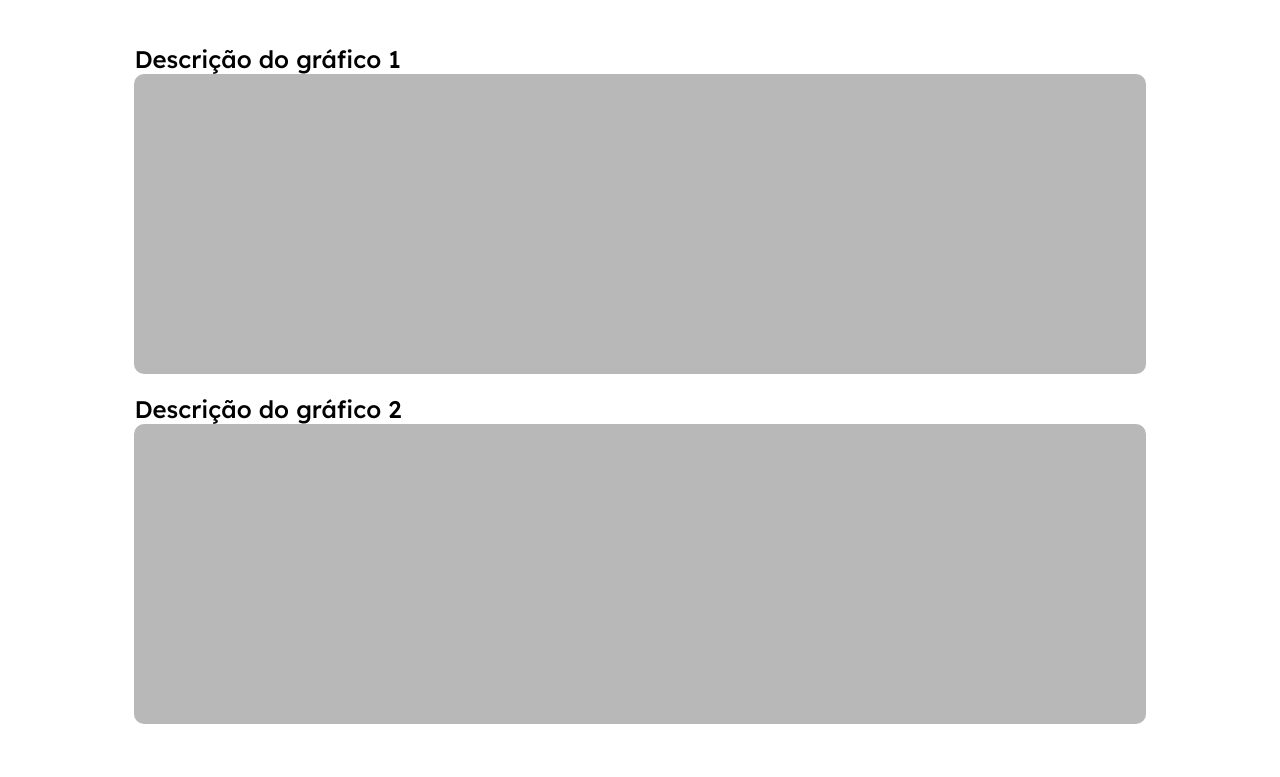
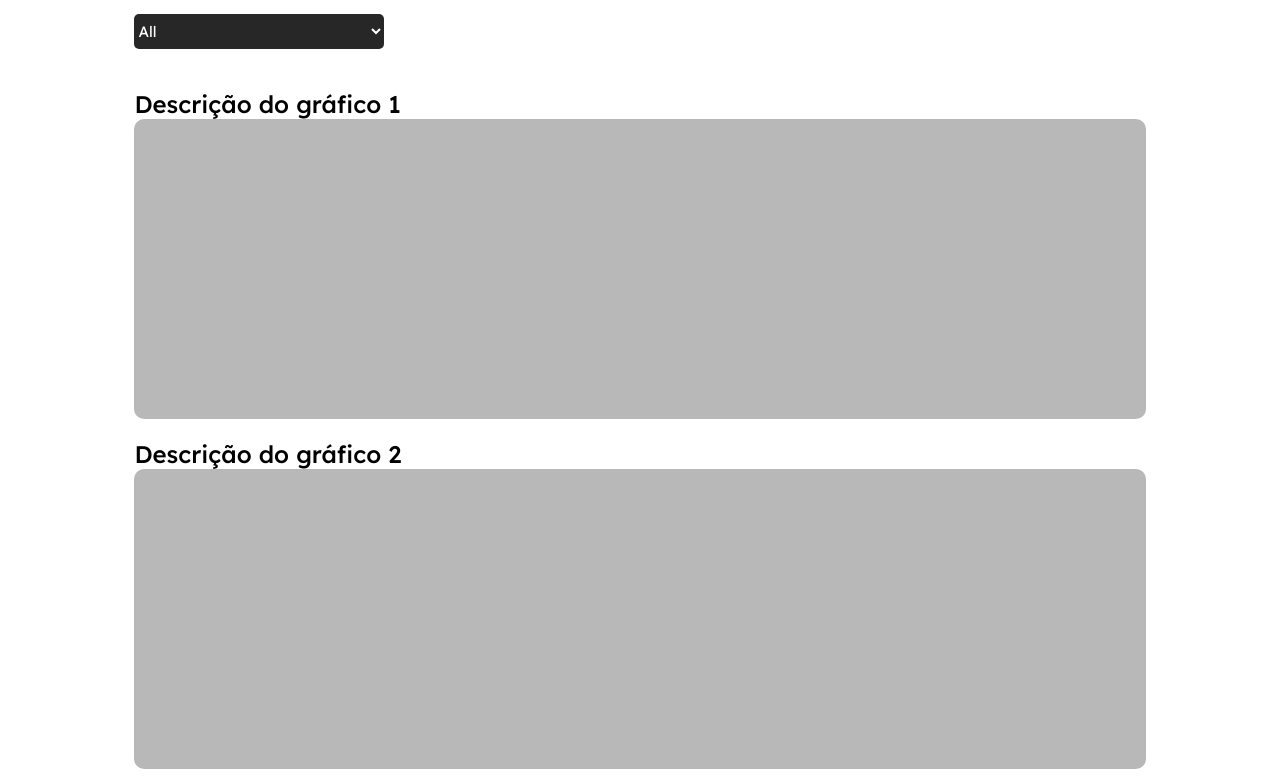
Before and after one commit to MariaE-duarda/PyIndcDash, a website: page public/dashboards1.html in a window 1280 px wide. Shown: the part 196-973 px from the top of the page. Before the commit the page ends 928 px from the top, so only its background shows below. Drawn offline with Linux system fonts and the light colour scheme.

Commit message:
add select

```diff
--- a/public/dashboards1.html
+++ b/public/dashboards1.html
@@ -17,6 +17,15 @@
         </div>
       </header>
       <h1 class="title">Título da página</h1>
+      <select name="" id="">
+        <option value="all">All</option>
+        <option value="categoria1">1° Categoria</option>
+        <option value="categoria2">2° Categoria</option>
+        <option value="categoria3">3° Categoria</option>
+        <option value="categoria4">4° Categoria</option>
+        <option value="categoria5">5° Categoria</option>
+
+      </select>
       <div class="main">
         <h2>Descrição do gráfico 1</h2>
         <div class="square"></div>
--- a/public/style/dashboards.css
+++ b/public/style/dashboards.css
@@ -38,4 +38,10 @@ h2{
         font-weight: 400;
         font-size: 20px;
     }
+
+    select{
+        text-align: center;
+        width: 70%;
+        margin-left: 14.5%;
+    }
 }
--- a/public/style/dashboards1.css
+++ b/public/style/dashboards1.css
@@ -1,8 +1,26 @@
 .title{
     margin-top: 130px;
-    margin-bottom: 60px;
+    margin-bottom: 30px;
     margin-left: 10%;
     font-size: 40px;
+}
+
+select{
+    background-color: #272727;
+    color: white;
+    height: 35px;
+    width: 250px;
+    margin-left: 10%;
+    margin-top: 0px;
+    margin-bottom: 20px;
+    font-family: Lexend;
+    font-size: 15px;
+    border-radius: 5px;
+    border: none;
+}
+
+option{
+    font-size: 15px;
 }
 
 .square, .square2{
```
